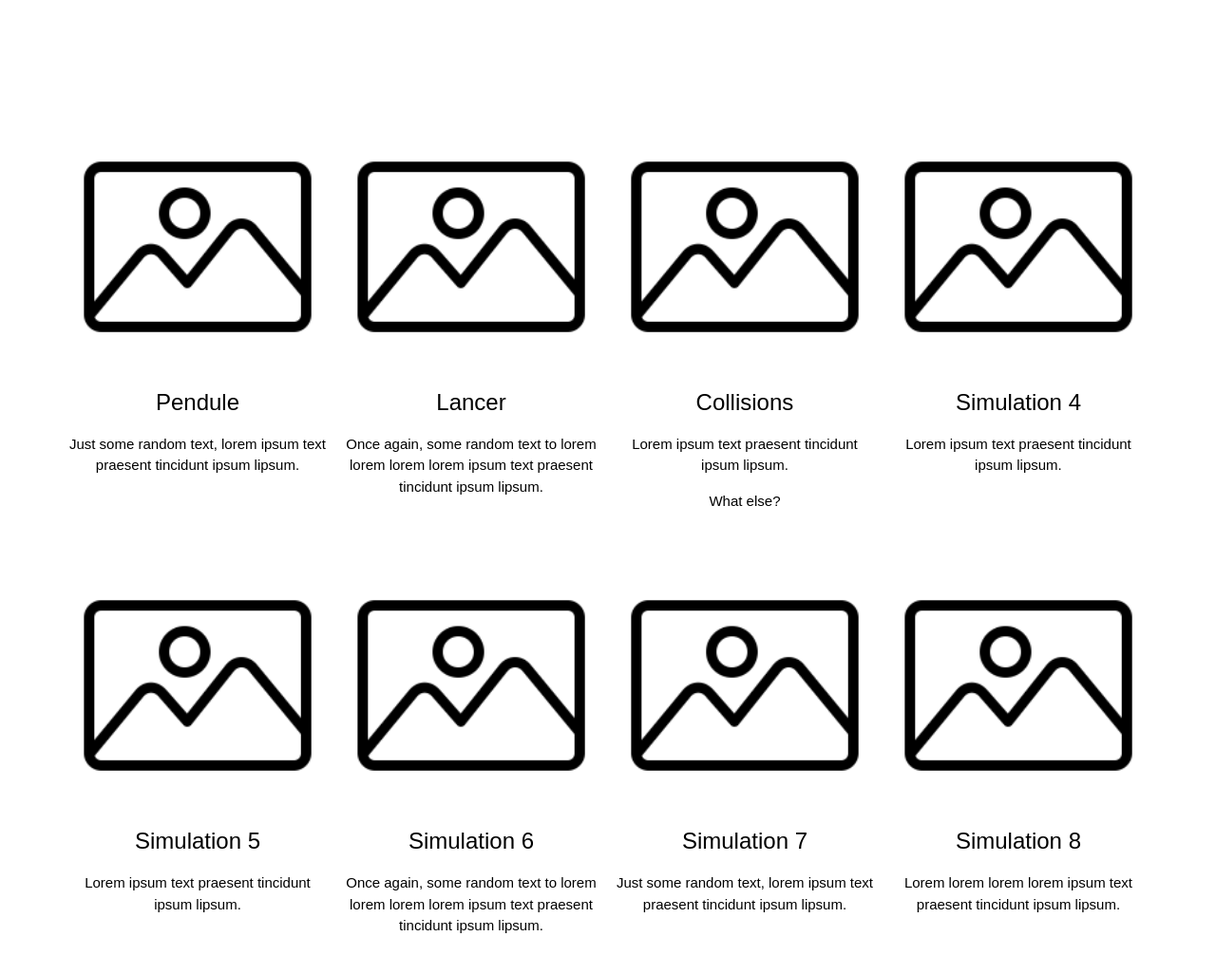
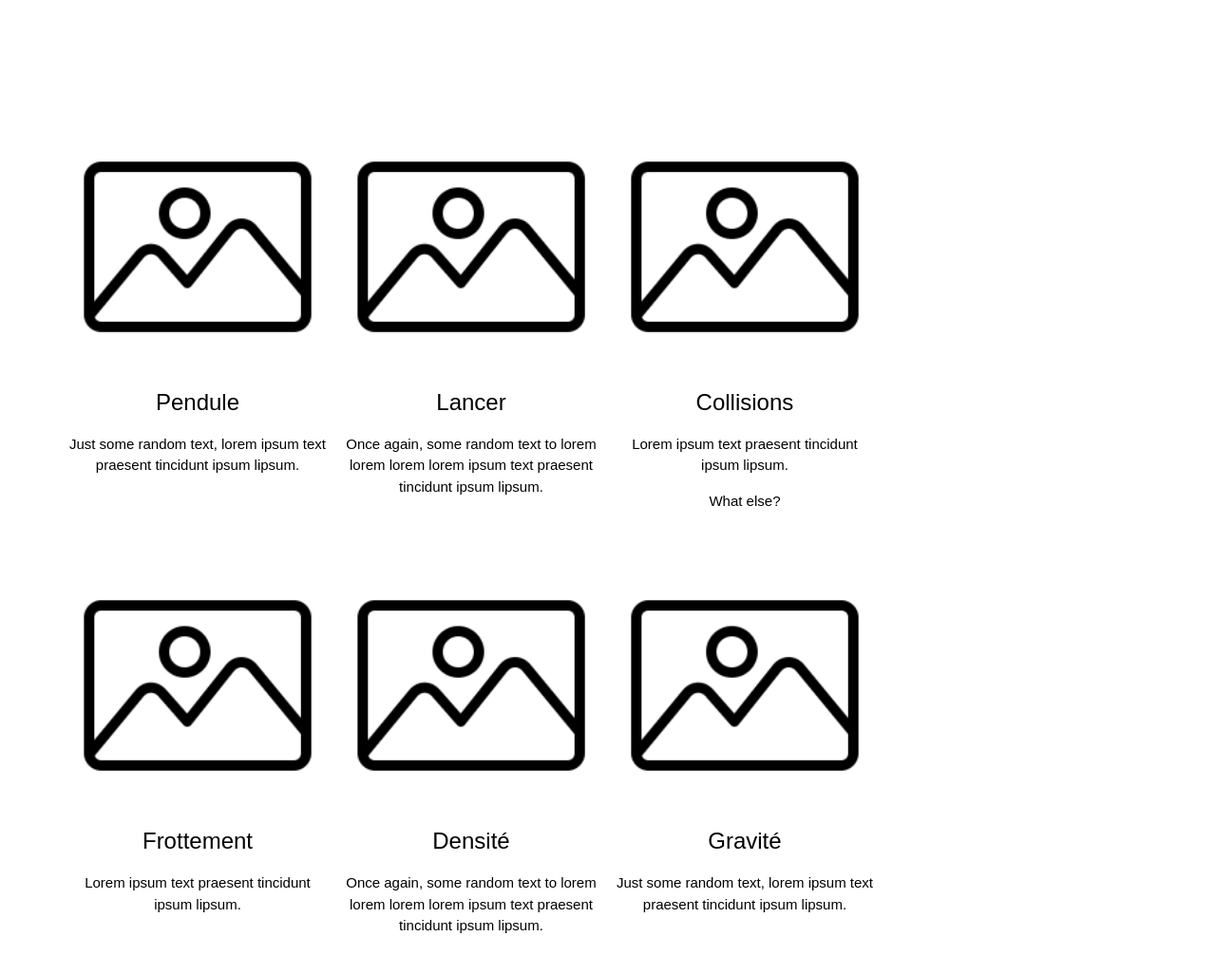
Before and after one commit to AdemLad/Dynamix_H25_EQ5, a Django app: page /simulations/ in a window 1280 px wide. Shown: the part 85-1111 px from the top of the page at 95% size. Run offline with Django 5.2, Linux system fonts and the light colour scheme; some libraries are stand-ins or nearby versions.

Commit message:
autre sim

```diff
--- /dev/null
+++ b/dynamix/monweb/templates/densite.html
@@ -0,0 +1,5 @@
+{% extends "base.html" %} {% block title %} Home Page {% endblock %}
+{% block content %}
+
+
+{% endblock %}
--- /dev/null
+++ b/dynamix/monweb/templates/frottement.html
@@ -0,0 +1,5 @@
+{% extends "base.html" %} {% block title %} Home Page {% endblock %}
+{% block content %}
+
+
+{% endblock %}
--- /dev/null
+++ b/dynamix/monweb/templates/gravite.html
@@ -0,0 +1,5 @@
+{% extends "base.html" %} {% block title %} Home Page {% endblock %}
+{% block content %}
+
+
+{% endblock %}
--- a/dynamix/monweb/templates/simulations.html
+++ b/dynamix/monweb/templates/simulations.html
@@ -5,6 +5,7 @@
 <meta name="viewport" content="width=device-width, initial-scale=1">
 <link rel="stylesheet" href="https://www.w3schools.com/w3css/5/w3.css">
 <style>
+
 body,h1,h2,h3,h4,h5,h6 {font-family: "Karma", sans-serif}
 .w3-bar-block .w3-bar-item {padding:20px}
 </style>
@@ -24,61 +25,47 @@ body,h1,h2,h3,h4,h5,h6 {font-family: "Karma", sans-serif}
     </div>
     <div class="w3-quarter">
         <a href="http://127.0.0.1:8000/simulation/lancer/">
-			<img src="../static/image.png" alt="pendule" style="width: 100%">
+			<img src="../static/image.png" alt="lancer" style="width: 100%">
       </a>
       <h3>Lancer</h3>
       <p>Once again, some random text to lorem lorem lorem lorem ipsum text praesent tincidunt ipsum lipsum.</p>
     </div>
     <div class="w3-quarter">
         <a href="http://127.0.0.1:8000/simulation/collisions/">
-            <img src="../static/image.png" alt="pendule" style="width: 100%">
+            <img src="../static/image.png" alt="collisions" style="width: 100%">
       </a>
       <h3>Collisions</h3>
       <p>Lorem ipsum text praesent tincidunt ipsum lipsum.</p>
       <p>What else?</p>
-    </div>
-    <div class="w3-quarter">
-        <a href="http://127.0.0.1:8000/simulation/">
-            <img src="../static/image.png" alt="pendule" style="width: 100%">
-      </a>
-      <h3>Simulation 4</h3>
-      <p>Lorem ipsum text praesent tincidunt ipsum lipsum.</p>
     </div>
   </div>
 
   <!-- Deuxième colonne-->
   <div class="w3-row-padding w3-padding-16 w3-center">
     <div class="w3-quarter">
-        <a href="http://127.0.0.1:8000/simulation/">
-            <img src="../static/image.png" alt="pendule" style="width: 100%">
+      <a href="http://127.0.0.1:8000/simulation/frottement/">
+          <img src="../static/image.png" alt="frottement" style="width: 100%">
+    </a>
+    <h3>Frottement</h3>
+    <p>Lorem ipsum text praesent tincidunt ipsum lipsum.</p>
+  </div>
+    <div class="w3-quarter">
+        <a href="http://127.0.0.1:8000/simulation/densite/">
+            <img src="../static/image.png" alt="densité" style="width: 100%">
       </a>
-      <h3>Simulation 5</h3>
-      <p>Lorem ipsum text praesent tincidunt ipsum lipsum.</p>
-    </div>
-    <div class="w3-quarter">
-        <a href="http://127.0.0.1:8000/simulation/">
-            <img src="../static/image.png" alt="pendule" style="width: 100%">
-      </a>
-      <h3>Simulation 6</h3>
+      <h3>Densité</h3>
       <p>Once again, some random text to lorem lorem lorem lorem ipsum text praesent tincidunt ipsum lipsum.</p>
     </div>
     <div class="w3-quarter">
-        <a href="http://127.0.0.1:8000/simulation/">
-            <img src="../static/image.png" alt="pendule" style="width: 100%">
+        <a href="http://127.0.0.1:8000/simulation/gravite/">
+            <img src="../static/image.png" alt="gravite" style="width: 100%">
       </a>
-      <h3>Simulation 7</h3>
+      <h3>Gravité</h3>
       <p>Just some random text, lorem ipsum text praesent tincidunt ipsum lipsum.</p>
     </div>
-    <div class="w3-quarter">
-        <a href="http://127.0.0.1:8000/simulation/">
-            <img src="../static/image.png" alt="pendule" style="width: 100%">
-      </a>
-      <h3>Simulation 8</h3>
-      <p>Lorem lorem lorem lorem ipsum text praesent tincidunt ipsum lipsum.</p>
-    </div>
+
 </div>
 </script>
-
 </body>
 
 
--- a/dynamix/monweb/urls.py
+++ b/dynamix/monweb/urls.py
@@ -12,6 +12,10 @@ urlpatterns = [
     path("simulation/pendule/", views.pendule, name="pendule"),
     path("simulation/lancer/", views.lancer, name="lancer"),
     path("simulation/collisions/", views.collisions, name="collisions"),
+    path("simulation/frottement/", views.frottement, name="frottement"),
+    path("simulation/poulie/", views.poulie, name="poulie"),
+    path("simulation/densite/", views.densite, name="densite"),
+    path("simulation/gavete/", views.gravite, name="gravite"),
 
 
 ]
--- a/dynamix/monweb/views.py
+++ b/dynamix/monweb/views.py
@@ -22,3 +22,15 @@ def lancer(request) :
 
 def collisions(request) :
    return render(request, "collisions.html")
+
+def frottement(request) :
+   return render(request, "frottement.html")
+
+def poulie(request) :
+   return render(request, "poulie.html")
+
+def densite(request) :
+   return render(request, "densite.html")
+
+def gravite(request) :
+   return render(request, "gravite.html")
```
